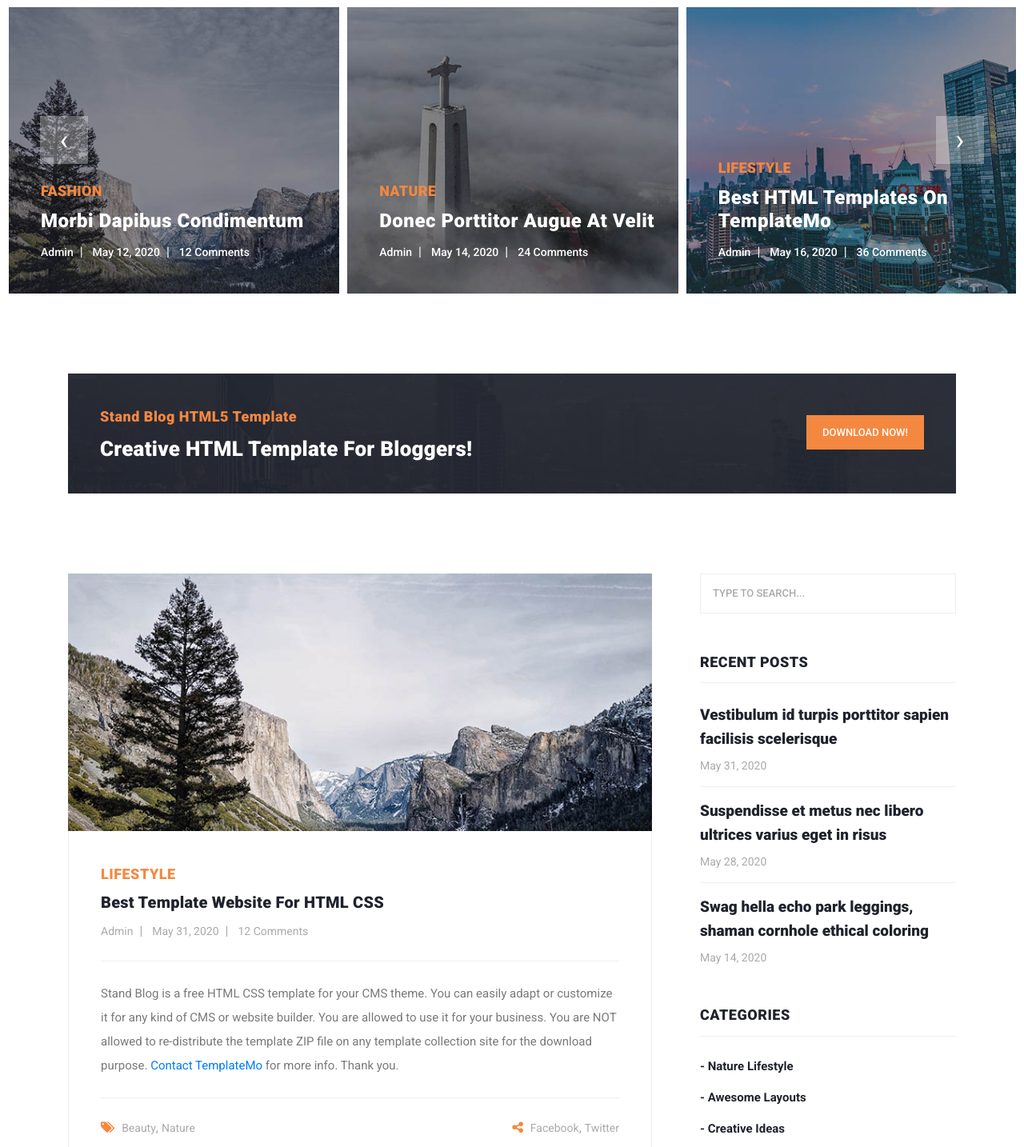
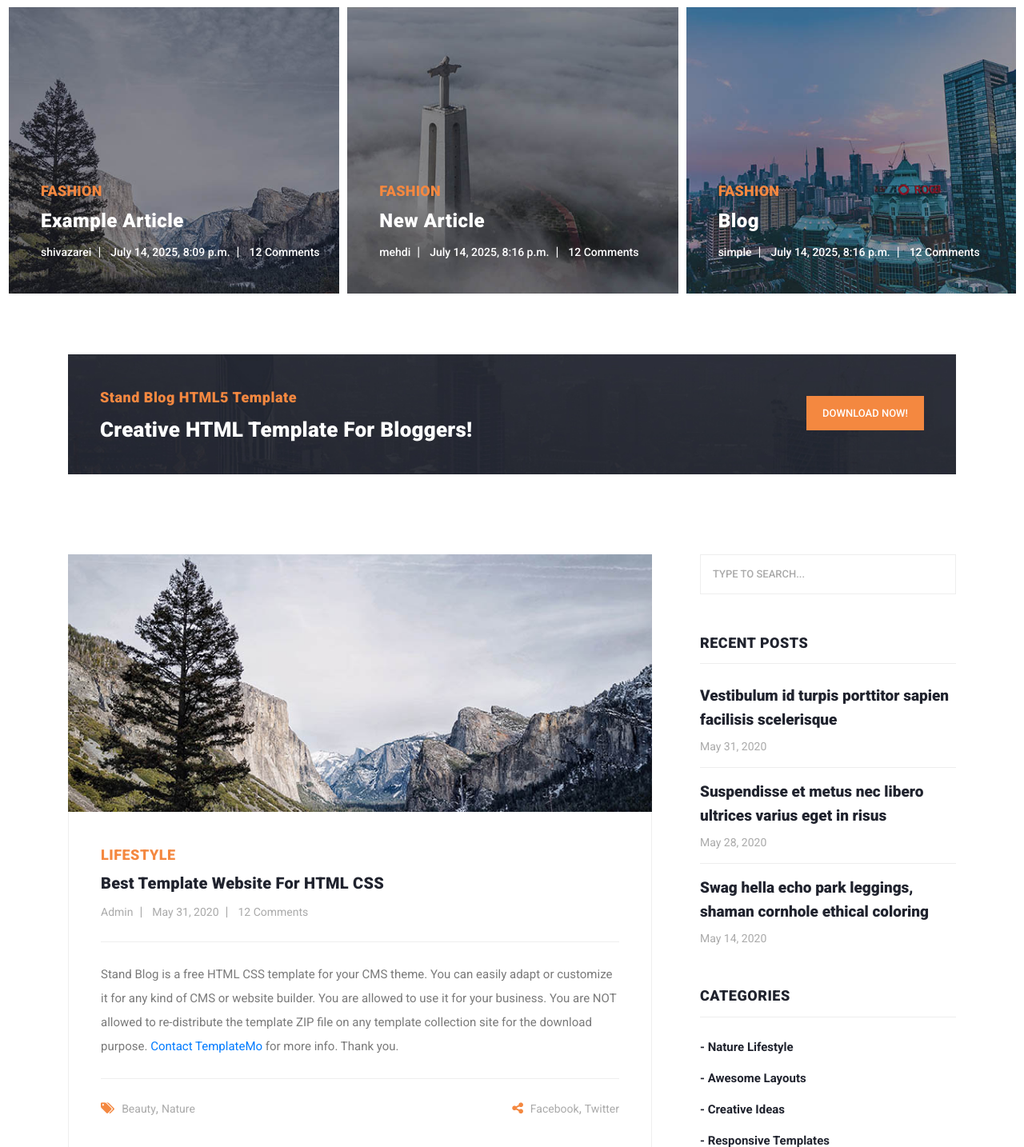
Before and after one commit to ShivaaZr/standblog, a Django app: page / in a window 1280 px wide. Shown: the part 101-1535 px from the top of the page at 80% size. Run offline with Django 5.2, Linux system fonts and the light colour scheme; data comes from the database, SQL or seed files in the repository; both versions use the stored data as it was after the commit; some libraries are stand-ins or nearby versions.

Commit message:
Update articles

```diff
--- a/blog/models.py
+++ b/blog/models.py
@@ -1,7 +1,9 @@
 from django.db import models
+from django.contrib.auth.models import User
 
 
 class Article(models.Model):
+    author = models.ForeignKey(User, on_delete=models.CASCADE)
     title = models.CharField(max_length=70)
     body = models.TextField()
     image = models.ImageField(upload_to="images/article")
--- a/home/templates/home/index.html
+++ b/home/templates/home/index.html
@@ -2,6 +2,7 @@
 
 <!DOCTYPE html>
 <html lang="en">
+
 
   <head>
 
@@ -98,105 +99,30 @@
     <div class="main-banner header-text">
       <div class="container-fluid">
         <div class="owl-banner owl-carousel">
+         {% for article in articles %}
+
          <div class="item">
-            <img src={% static "images/banner-item-01.jpg"%} alt="">
+          <img src="{{article.image.url }}" alt="{{article.title}}">
           <div class="item-content">
             <div class="main-content">
               <div class="meta-category">
                 <span>Fashion</span>
               </div>
-                <a href="post-details.html"><h4>Morbi dapibus condimentum</h4></a>
+              <a href="post-details.html"><h4>{{article.title}}</h4></a>
               <ul class="post-info">
-                  <li><a href="#">Admin</a></li>
-                  <li><a href="#">May 12, 2020</a></li>
+                <li><a href="#">{{ article.author.username }}</a></li>
+                <li><a href="#">{{ article.created }}</a></li>
                 <li><a href="#">12 Comments</a></li>
               </ul>
             </div>
           </div>
         </div>
-          <div class="item">
-            <img src={% static "images/banner-item-02.jpg" %} alt="">
-            <div class="item-content">
-              <div class="main-content">
-                <div class="meta-category">
-                  <span>Nature</span>
-                </div>
-                <a href="post-details.html"><h4>Donec porttitor augue at velit</h4></a>
-                <ul class="post-info">
-                  <li><a href="#">Admin</a></li>
-                  <li><a href="#">May 14, 2020</a></li>
-                  <li><a href="#">24 Comments</a></li>
-                </ul>
+        {% endfor %}
       </div>
     </div>
   </div>
-          <div class="item">
-            <img src={%static "images/banner-item-03.jpg"%} alt="">
-            <div class="item-content">
-              <div class="main-content">
-                <div class="meta-category">
-                  <span>Lifestyle</span>
-                </div>
-                <a href="post-details.html"><h4>Best HTML Templates on TemplateMo</h4></a>
-                <ul class="post-info">
-                  <li><a href="#">Admin</a></li>
-                  <li><a href="#">May 16, 2020</a></li>
-                  <li><a href="#">36 Comments</a></li>
-                </ul>
-              </div>
-            </div>
-          </div>
-          <div class="item">
-            <img src={%static "images/banner-item-04.jpg"%} alt="">
-            <div class="item-content">
-              <div class="main-content">
-                <div class="meta-category">
-                  <span>Fashion</span>
-                </div>
-                <a href="post-details.html"><h4>Responsive and Mobile Ready Layouts</h4></a>
-                <ul class="post-info">
-                  <li><a href="#">Admin</a></li>
-                  <li><a href="#">May 18, 2020</a></li>
-                  <li><a href="#">48 Comments</a></li>
-                </ul>
-              </div>
-            </div>
-          </div>
-          <div class="item">
-            <img src={%static "images/banner-item-05.jpg"%} alt="">
-            <div class="item-content">
-              <div class="main-content">
-                <div class="meta-category">
-                  <span>Nature</span>
-                </div>
-                <a href="post-details.html"><h4>Cras congue sed augue id ullamcorper</h4></a>
-                <ul class="post-info">
-                  <li><a href="#">Admin</a></li>
-                  <li><a href="#">May 24, 2020</a></li>
-                  <li><a href="#">64 Comments</a></li>
-                </ul>
-              </div>
-            </div>
-          </div>
-          <div class="item">
-            <img src={%static "images/banner-item-06.jpg"%} alt="">
-            <div class="item-content">
-              <div class="main-content">
-                <div class="meta-category">
-                  <span>Lifestyle</span>
-                </div>
-                <a href="post-details.html"><h4>Suspendisse nec aliquet ligula</h4></a>
-                <ul class="post-info">
-                  <li><a href="#">Admin</a></li>
-                  <li><a href="#">May 26, 2020</a></li>
-                  <li><a href="#">72 Comments</a></li>
-                </ul>
-              </div>
-            </div>
-          </div>
-        </div>
-      </div>
-    </div>
+
+
     <!-- Banner Ends Here -->
 
     <section class="call-to-action">
--- a/home/views.py
+++ b/home/views.py
@@ -1,6 +1,8 @@
 from django.shortcuts import render
+from blog.models import Article
 
 
 def home(request):
+    articles = Article.objects.all()
 
-    return render(request, "home\index.html", {})
+    return render(request, "home\index.html", {'articles':articles})
--- a/standblog/settings.py
+++ b/standblog/settings.py
@@ -124,6 +124,7 @@
 # https://docs.djangoproject.com/en/5.0/howto/static-files/
 
 STATIC_URL = 'static/'
+MEDIA_URL ='media/'
 STATICFILES_DIRS = [os.path.join(BASE_DIR, "static")]
 MEDIA_ROOT =os.path.join(BASE_DIR, 'media')
 
--- a/standblog/urls.py
+++ b/standblog/urls.py
@@ -16,9 +16,13 @@
 """
 from django.contrib import admin
 from django.urls import path, include
+from . import settings
+from django.conf.urls.static import static
 
 urlpatterns = [
     path('admin/', admin.site.urls),
     path("", include("home.urls")),
     path("", include("account.urls"))
 ]
+
+urlpatterns += static(settings.MEDIA_URL, document_root=settings.MEDIA_ROOT)
```
Also changed, not shown: blog/migrations/0002_article_author_alter_article_image.py (added), db.sqlite3 (added), media/images/article/banner-item-01.jpg (added), media/images/article/banner-item-02.jpg (added), media/images/article/banner-item-03.jpg (added). Lines whose indentation alone changed are shown as unchanged.
